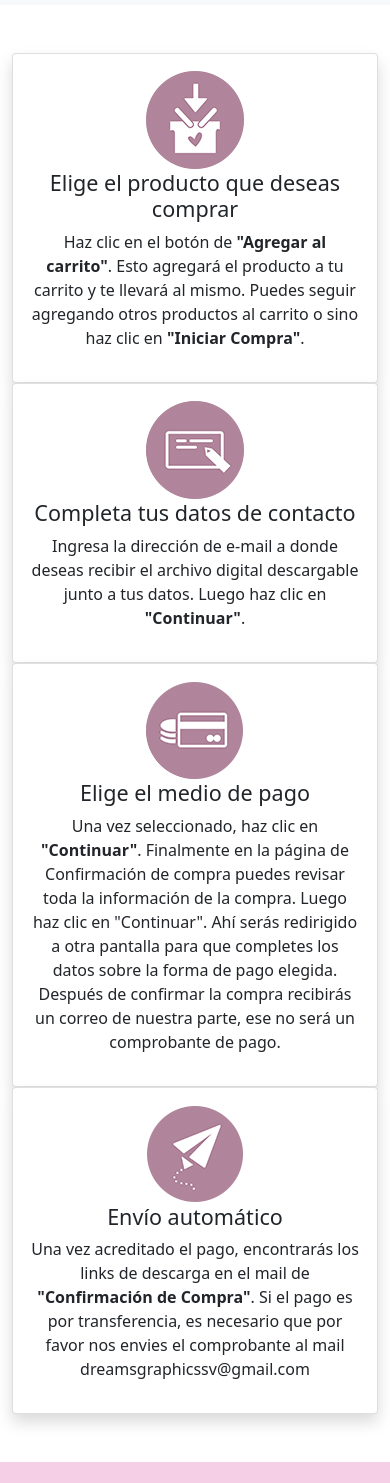
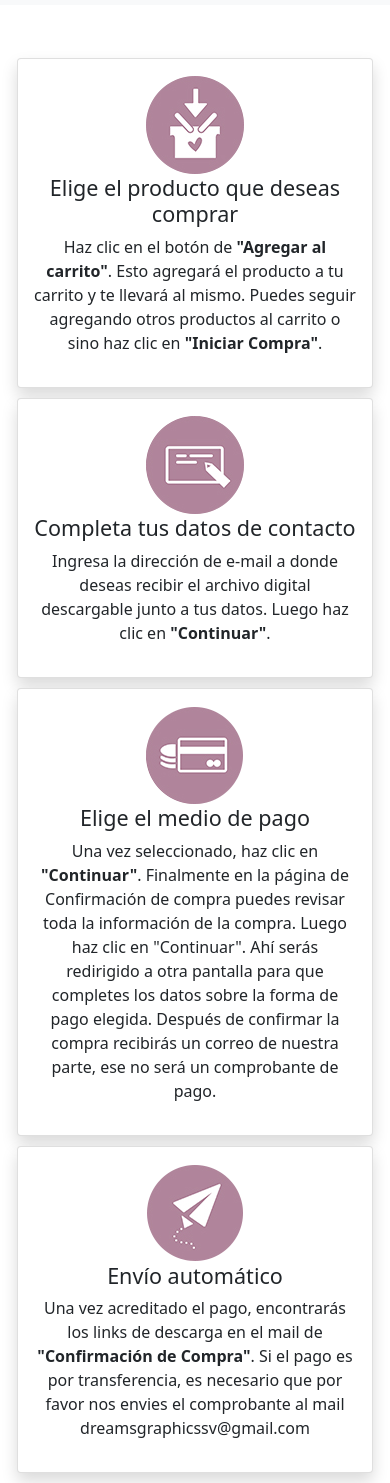
Before and after one commit to stefaniavillella/proyectoVillella, a plain HTML site: page page/comoComprar.html in a window 390 px wide. Shown: the part 108-1591 px from the top of the page. Drawn offline with Linux system fonts and the light colour scheme.

Commit message:
arreglos cards

```diff
--- a/css/estilos.css
+++ b/css/estilos.css
@@ -117,6 +117,7 @@
     .d-flex {
         display: flex;
         flex-direction: column;
+        margin: 5px;
     }
 
     .cardFlex{
@@ -125,7 +126,17 @@
     }
 
     .cardKit{
-        padding-top: 10px;
+        margin-top: 10px;
+    }
+
+    .cardInt{
+      margin-top: 10px;
+    }
+
+    .cardCompra{
+        display: flex;
+        flex-direction: column;
+        margin: 5px;
     }
 }
 
@@ -138,4 +149,6 @@
             display: flex;
             flex-direction: row;
         }
+
+
     }
--- a/page/comoComprar.html
+++ b/page/comoComprar.html
@@ -56,8 +56,8 @@
    <div class="container fluid ">
     <div class="row mt-5 ">
 
-    <div class="col-md-3 d-flex align-items-stretch">
-        <div class="card shadow text-center p-3 " >
+    <div class="col-md-3 align-items-stretch">
+        <div class="card shadow text-center p-3 cardCompra" >
             <img src="../img/iconoEleccion.png" alt="imagen icono eleccion" class="compraImage align-self-center">
             <h4 class="cardCompra__title">Elige el producto que deseas comprar</h4>
             <p class="cardCompra__text fs-6">Haz clic en el botón de <strong>"Agregar al carrito"</strong>. Esto agregará el producto a tu carrito y te llevará al mismo.
@@ -65,16 +65,16 @@
         </div>
     </div>
 
-    <div class="col-md-3 d-flex align-items-stretch">
-        <div class="card shadow text-center p-3 " >
+    <div class="col-md-3 align-items-stretch">
+        <div class="card shadow text-center p-3 cardCompra" >
             <img src="../img/iconoCompletar.png" alt="imagen icono completar" class="compraImage align-self-center">
             <h4 class="cardCompra__title">Completa tus datos de contacto</h4>
             <p class="cardCompra__text fs-6">Ingresa la dirección de e-mail a donde deseas recibir el archivo digital descargable junto a tus datos. Luego haz clic en <strong>"Continuar"</strong>.</p>
         </div>
     </div>
 
-    <div class="col-md-3 d-flex align-items-stretch">
-        <div class="card shadow text-center p-3 " >
+    <div class="col-md-3 align-items-stretch">
+        <div class="card shadow text-center p-3 cardCompra" >
             <img src="../img/iconoPagos.png" alt="imagen icono pagos" class="compraImage align-self-center">
             <h4 class="cardCompra__title">Elige el medio de pago</h4>
             <p class="cardCompra__text fs-6">Una vez seleccionado, haz clic en <strong>"Continuar"</strong>.
@@ -83,8 +83,8 @@
         </div>
     </div>
 
-    <div class="col-md-3 d-flex align-items-stretch">
-        <div class="card shadow text-center p-3 " >
+    <div class="col-md-3  align-items-stretch">
+        <div class="card shadow text-center p-3 cardCompra" >
             <img src="../img/iconoEnviar.png" alt="imagen icono envio" class="compraImage align-self-center">
             <h4 class="cardCompra__title">Envío automático</h4>
             <p class="cardCompra__text fs-6">Una vez acreditado el pago, encontrarás los links de descarga en el mail de <strong>"Confirmación de Compra"</strong>. Si el pago es por transferencia, es necesario que por favor nos envies el comprobante al mail dreamsgraphicssv@gmail.com</p>
```
Also changed, not shown: index.html (+3 -3 lines), page/quienesSomos.html (+3 -3 lines).
